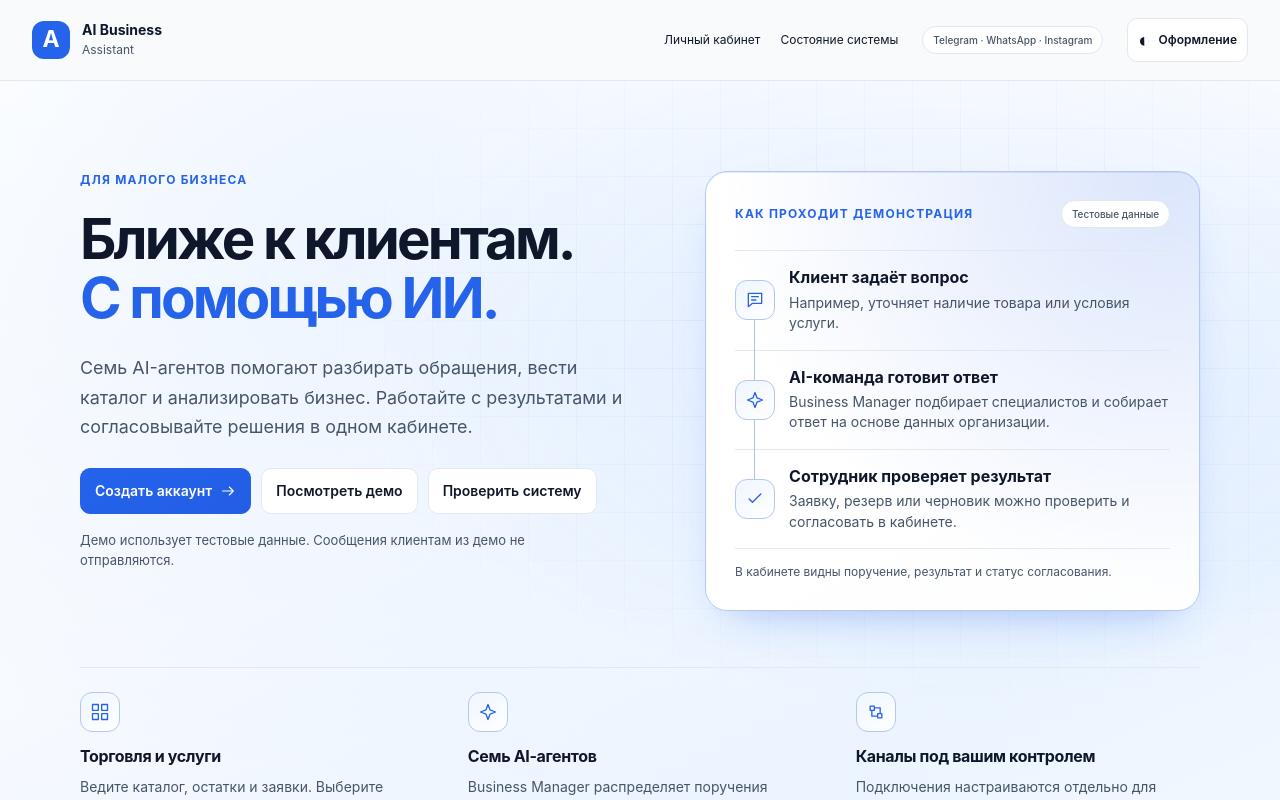
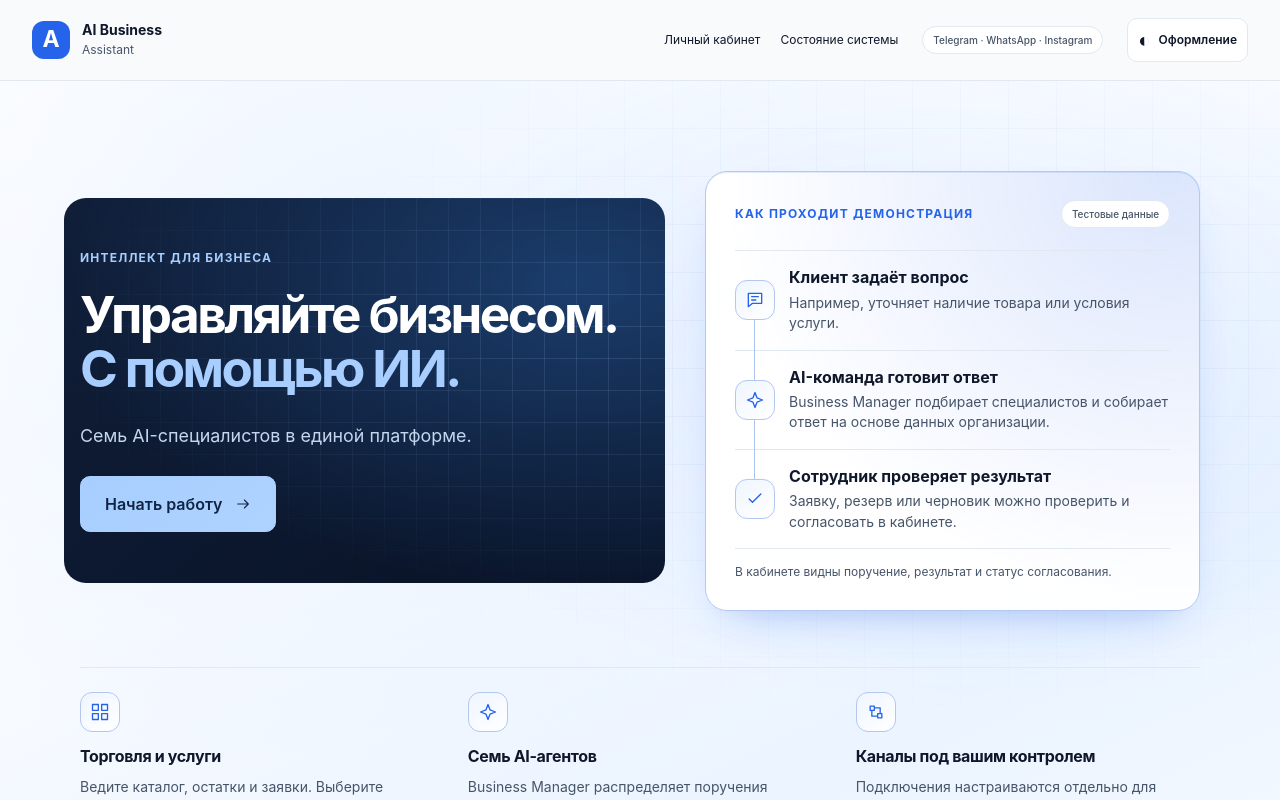
Before and after one commit to karadjev/AI-Business-Assistant, a Next.js app in the folder apps/web/: page / in a window 1280 px wide. Shown: the top 800 px of the page. Built offline with nearby package versions, Linux system fonts and the light colour scheme.

Commit message:
Update the blue landing hero

```diff
--- a/apps/web/src/app/intelligence.css
+++ b/apps/web/src/app/intelligence.css
@@ -13,13 +13,52 @@
   padding-block:clamp(52px,7vw,100px);
   gap:clamp(28px,4.4vw,64px);
 }
-.landing .hero h1 {font-size:clamp(38px,4.4vw,62px);line-height:1.06;letter-spacing:-.05em;margin-block:20px}
+.landing > .hero {
+  --accent: #a7ceff;
+  --accent-hover: #c3dfff;
+  --on-accent: #102345;
+  position: relative;
+  isolation: isolate;
+  align-self: center;
+  padding-block: clamp(28px, 4vw, 58px);
+  color: #fff;
+}
+
+.landing > .hero::before,
+.landing > .hero::after {
+  position: absolute;
+  inset: 0 -16px;
+  z-index: -1;
+  content: "";
+  pointer-events: none;
+  border-radius: 22px;
+}
+
+.landing > .hero::before {
+  background: radial-gradient(ellipse at 86% 22%, #1b3d6c, transparent 72%),
+    linear-gradient(140deg, #101e38, #0a152a 75%);
+}
+
+.landing > .hero::after {
+  background-image: linear-gradient(#a7ceff26 1px, transparent 1px),
+    linear-gradient(90deg, #a7ceff26 1px, transparent 1px);
+  background-size: 32px 32px;
+  mask-image: radial-gradient(ellipse at 90% 37%, #000, transparent 77%);
+}
+
+.landing .hero h1 {
+  margin-block: 20px;
+  color: #fff;
+  font-size: clamp(35px, 4vw, 55px);
+  line-height: 1.06;
+  letter-spacing: -.05em;
+}
+.landing .hero h1 span {color: var(--accent)}
 .hero .eyebrow,.flow-heading .eyebrow {color:var(--accent);font-size:12px;font-weight:700;line-height:1.5;letter-spacing:.1em}
-.landing .hero-copy {max-width:54ch;font-size:clamp(16px,1.4vw,18px);line-height:1.65}
-.landing .hero-actions {flex-wrap:wrap;gap:10px;margin-block:26px 16px}
-.hero-actions .button {display:inline-flex;align-items:center;justify-content:center;gap:8px;min-height:46px;padding:10px 14px}
+.landing .hero-copy {color:#c4d7ee;font-size:clamp(16px,1.4vw,18px);line-height:1.65}
+.landing .hero-actions {margin-block:26px 0}
+.landing .hero-actions .button {display:inline-flex;align-items:center;justify-content:center;gap:12px;min-height:56px;padding:12px 24px;font-size:16px}
 .hero-actions .button svg {width:16px;height:16px;flex:none}
-.landing .hero .small {max-width:60ch;font-size:13px;line-height:1.55}
 .landing .flow-card {
   padding:clamp(18px,2.25vw,32px);
   background:radial-gradient(ellipse at 94% 0%, color-mix(in srgb,var(--accent) 16%,transparent),transparent 68%),linear-gradient(155deg,var(--surface),color-mix(in srgb,var(--surface) 92%,var(--soft)));
@@ -62,7 +101,7 @@
 }
 @media (max-width:480px) {
   .landing .hero h1 {font-size:clamp(34px,10vw,42px)}
-  .landing .hero-actions .button {width:auto;flex:1 1 max-content}
+  .landing .hero-actions .button {width:auto}
   .landing .flow-step {grid-template-columns:36px minmax(0,1fr);gap:12px}
   .landing .step-number {width:36px;height:36px}
 }
--- a/apps/web/src/app/page.tsx
+++ b/apps/web/src/app/page.tsx
@@ -20,15 +20,12 @@ export default function Home() {
   return (
     <main id="main" tabIndex={-1} className="landing">
       <section className="hero">
-        <p className="eyebrow">Для малого бизнеса</p>
-        <h1>Ближе к клиентам.<br/><span>С помощью ИИ.</span></h1>
-        <p className="hero-copy">Семь AI-агентов помогают разбирать обращения, вести каталог и анализировать бизнес. Работайте с результатами и согласовывайте решения в одном кабинете.</p>
+        <p className="eyebrow">ИНТЕЛЛЕКТ ДЛЯ БИЗНЕСА</p>
+        <h1>Управляйте бизнесом.<br/><span>С помощью ИИ.</span></h1>
+        <p className="hero-copy">Семь AI-специалистов в единой платформе.</p>
         <div className="hero-actions">
-          <Link prefetch={false} className="button primary" href="/register">Создать аккаунт <Icon name="arrow"/></Link>
-          <Link prefetch={false} className="button secondary" href="/dashboard/demo">Посмотреть демо</Link>
-          <Link prefetch={false} className="button secondary" href="/status">Проверить систему</Link>
+          <Link prefetch={false} className="button primary" href="/register">Начать работу <Icon name="arrow"/></Link>
         </div>
-        <p className="small muted">Демо использует тестовые данные. Сообщения клиентам из демо не отправляются.</p>
       </section>
       <section className="flow-card" aria-labelledby="flow-title">
         <div className="flow-heading">
```
